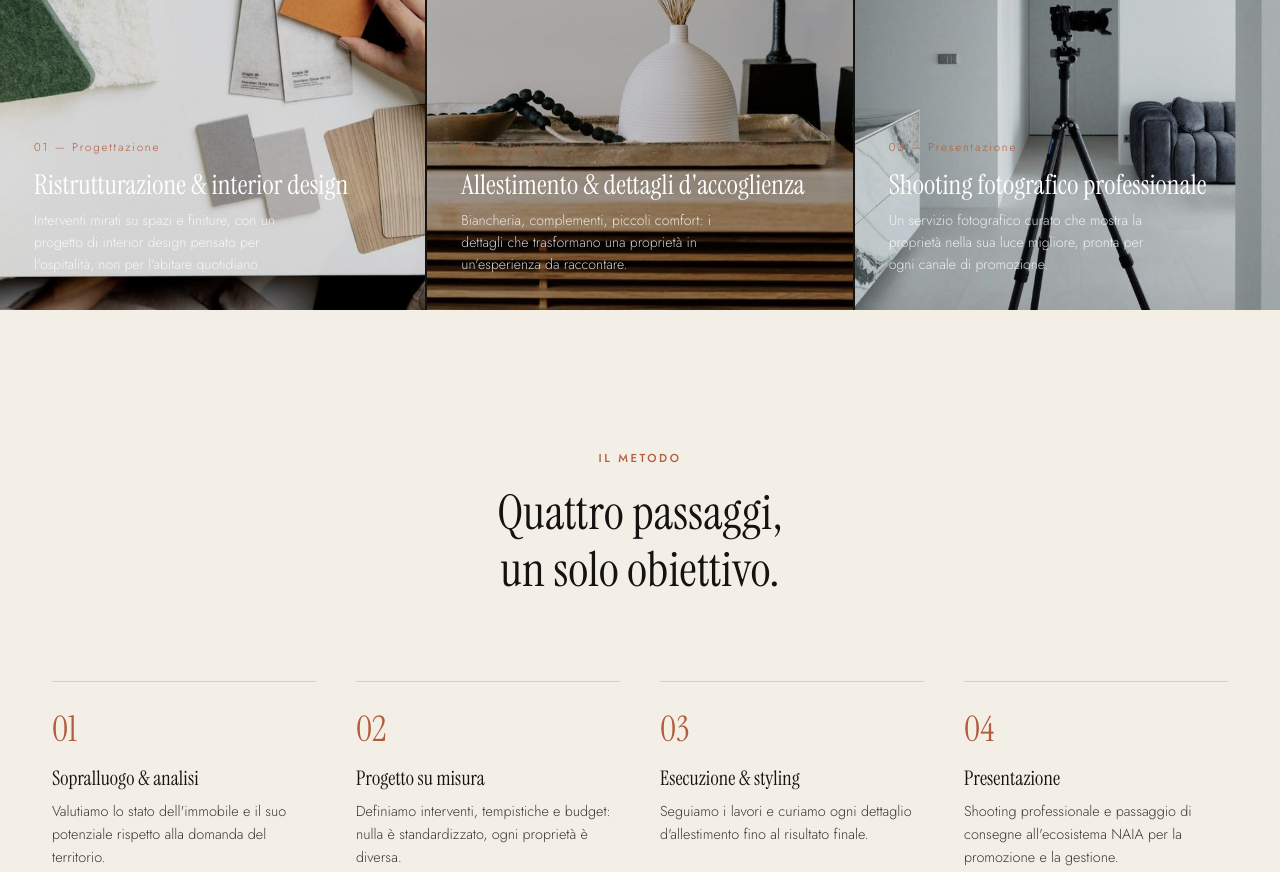
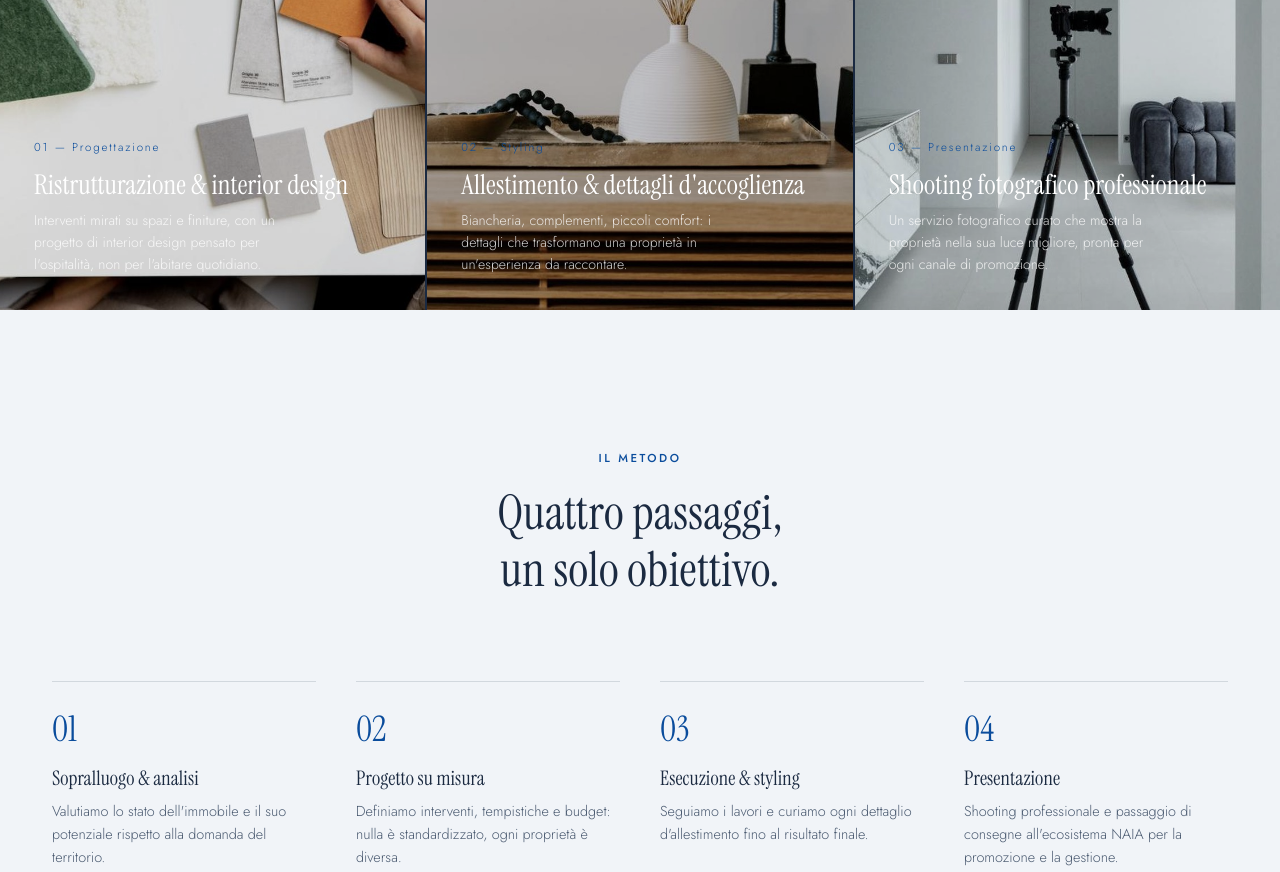
Before and after one commit to naiacollection/naia-revalue, a plain HTML site: page index.html in a window 1280 px wide. Shown: the part 1860-2732 px from the top of the page. Drawn offline with Linux system fonts and the light colour scheme.

Commit message:
feat: palette blu coerente col nuovo logo

```diff
--- a/index.html
+++ b/index.html
@@ -10,13 +10,13 @@
 <link href="https://fonts.googleapis.com/css2?family=Instrument+Serif:ital@0;1&family=Jost:wght@300;400;500;600&display=swap" rel="stylesheet">
 <style>
   :root{
-    --ink:#141311;
-    --ink-soft:#3a3733;
-    --cream:#f4efe6;
-    --cream-2:#ece4d4;
-    --gold:#b25d3d;
-    --line:rgba(20,19,17,0.14);
-    --line-inv:rgba(244,239,230,0.22);
+    --ink:#1B2A41;
+    --ink-soft:#4A5A70;
+    --cream:#F1F4F8;
+    --cream-2:#E3E9F0;
+    --gold:#0A4C9C;
+    --line:rgba(27,42,65,0.14);
+    --line-inv:rgba(241,244,248,0.22);
   }
   *{box-sizing:border-box;}
   html{scroll-behavior:smooth;}
@@ -70,7 +70,7 @@
   .hero{ position:relative;min-height:100vh;display:grid;grid-template-columns:1fr 1fr;background:var(--cream);overflow:hidden; }
   .hero-media{position:relative;height:100%;min-height:480px;overflow:hidden;}
   .hero-media img{position:absolute;inset:0;width:100%;height:100%;object-fit:cover;}
-  .hero-media::after{content:"";position:absolute;inset:0;background:linear-gradient(180deg, rgba(20,19,17,0.05) 0%, rgba(20,19,17,0.35) 100%);}
+  .hero-media::after{content:"";position:absolute;inset:0;background:linear-gradient(180deg, rgba(27,42,65,0.05) 0%, rgba(27,42,65,0.35) 100%);}
   .hero-content{position:relative;z-index:2;color:var(--ink);padding:160px 64px 70px;display:flex;flex-direction:column;justify-content:center;}
   .hero-content .eyebrow{color:var(--gold);}
   .hero-content h1{ font-size:clamp(2.1rem,3.6vw,3.4rem); line-height:1.14; max-width:15ch; margin:20px 0 26px; }
@@ -144,11 +144,11 @@
   footer{background:var(--ink);color:var(--cream);padding:90px 0 30px;}
   .footer-top{display:grid;grid-template-columns:1.4fr repeat(3,1fr);gap:50px;padding-bottom:70px;border-bottom:1px solid var(--line-inv);}
   .footer-brand .logo-lockup{margin-bottom:22px;}
-  .footer-brand p{color:rgba(244,239,230,0.6);font-size:0.88rem;line-height:1.6;max-width:32ch;}
+  .footer-brand p{color:rgba(241,244,248,0.6);font-size:0.88rem;line-height:1.6;max-width:32ch;}
   .footer-col h4{font-size:0.72rem;letter-spacing:0.14em;text-transform:uppercase;color:var(--gold);margin-bottom:20px;font-weight:500;}
-  .footer-col a{display:block;font-size:0.9rem;color:rgba(244,239,230,0.78);margin-bottom:13px;transition:color .2s;}
+  .footer-col a{display:block;font-size:0.9rem;color:rgba(241,244,248,0.78);margin-bottom:13px;transition:color .2s;}
   .footer-col a:hover{color:#fff;}
-  .footer-bottom{display:flex;justify-content:space-between;align-items:center;padding-top:26px;font-size:0.76rem;color:rgba(244,239,230,0.45);flex-wrap:wrap;gap:14px;}
+  .footer-bottom{display:flex;justify-content:space-between;align-items:center;padding-top:26px;font-size:0.76rem;color:rgba(241,244,248,0.45);flex-wrap:wrap;gap:14px;}
   @media(max-width:900px){.footer-top{grid-template-columns:1fr 1fr;row-gap:40px;}}
 </style>
 </head>
```
